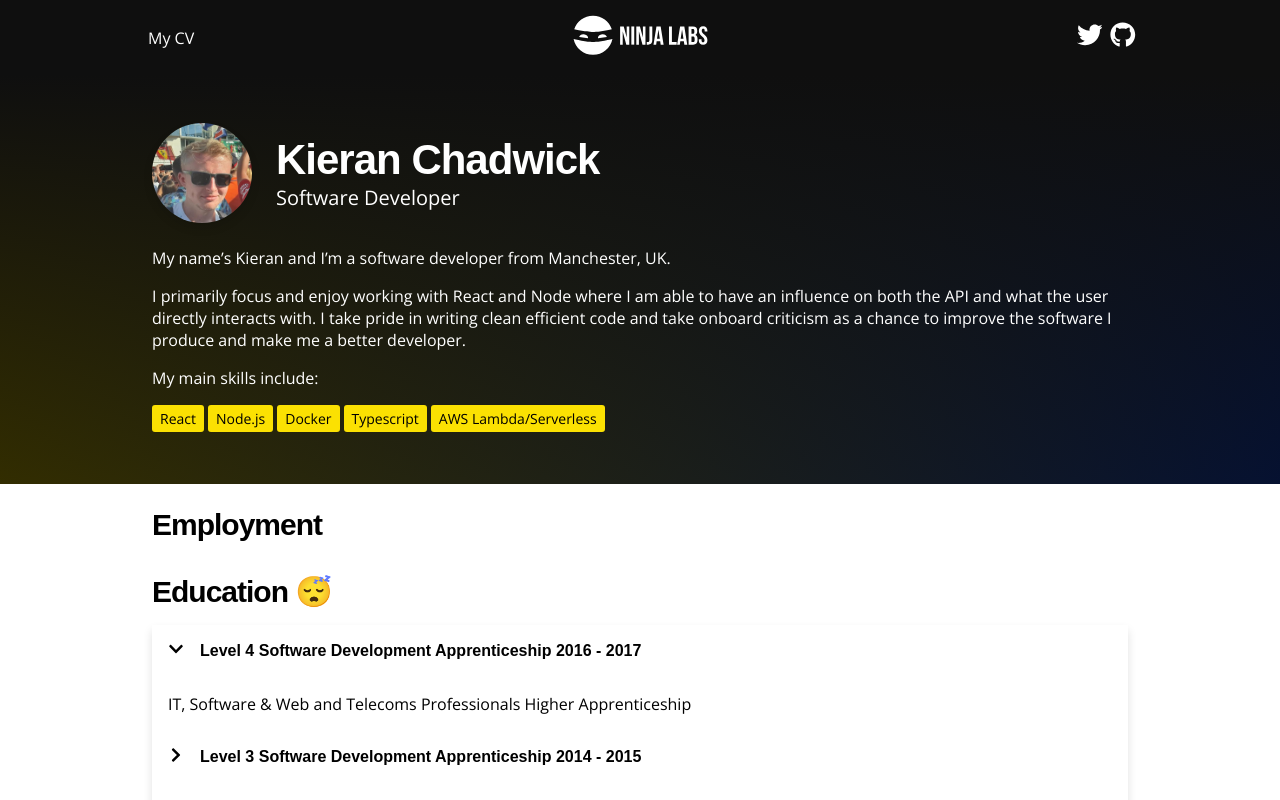
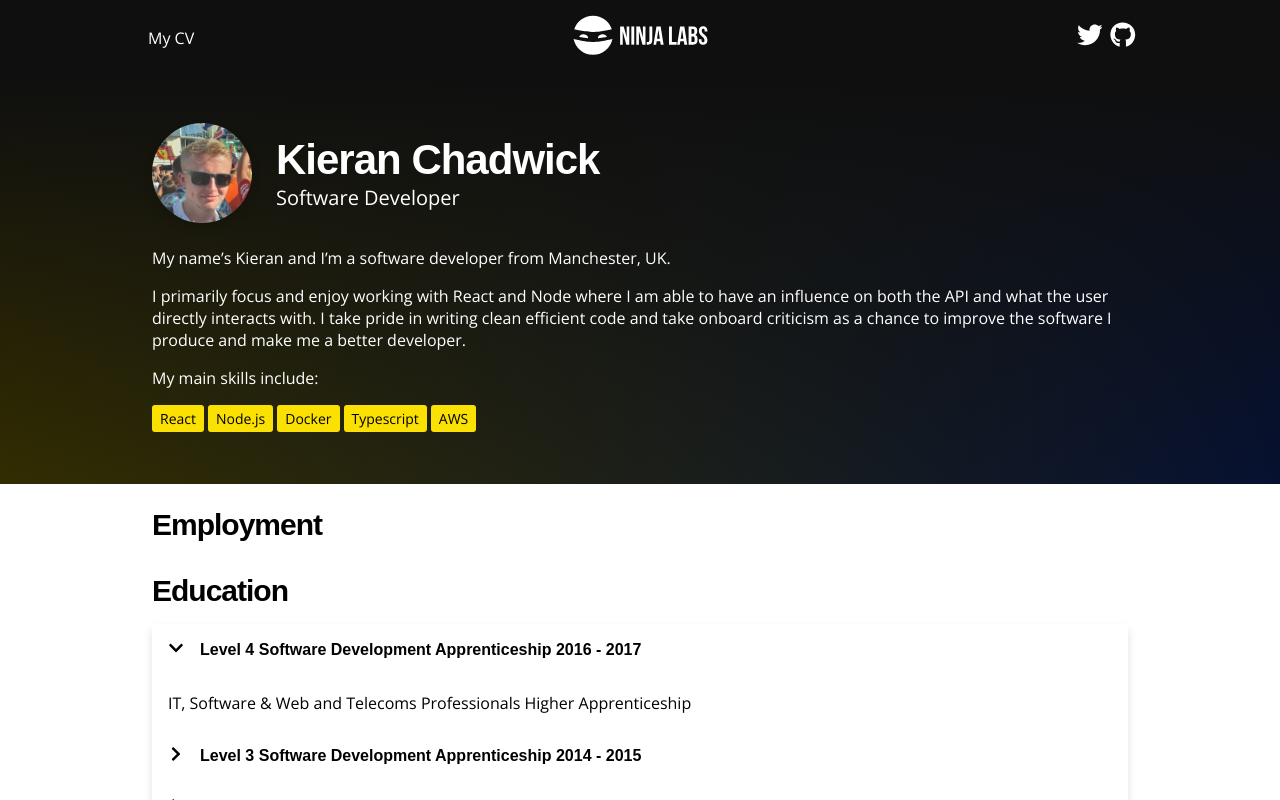
Before and after one commit to NinjaLabsUK/ninjalabs-website, a Next.js app: page /CV/CV in a window 1280 px wide. Built offline with nearby package versions, Linux system fonts and the light colour scheme.

Commit message:
Updating some copy, cleaning up some code

```diff
--- a/pages/CV/CV.js
+++ b/pages/CV/CV.js
@@ -107,7 +107,7 @@ const cv = ({ jobs = [] }) => {
             ))}
           </div>
 
-          <h2>Education 😴</h2>
+          <h2>Education</h2>
 
           <Accordion
             items={[
--- a/pages/CV/components/AboutMe.js
+++ b/pages/CV/components/AboutMe.js
@@ -1,12 +1,6 @@
 import Badge from "../../../components/Badge";
 
-const SKILLS = [
-  "React",
-  "Node.js",
-  "Docker",
-  "Typescript",
-  "AWS Lambda/Serverless",
-];
+const SKILLS = ["React", "Node.js", "Docker", "Typescript", "AWS"];
 
 const AboutMe = () => (
   <>
```
Also changed, not shown: pages/CV/posts/adxba.md (+2 -0 lines), pages/CV/posts/booking.md (+1 -1 lines), pages/CV/posts/robertstreethub.md (+4 -2 lines), pages/Home/components/Me.js (+11 -8 lines), pages/Home/components/ProjectExtra.js (+3 -11 lines).
